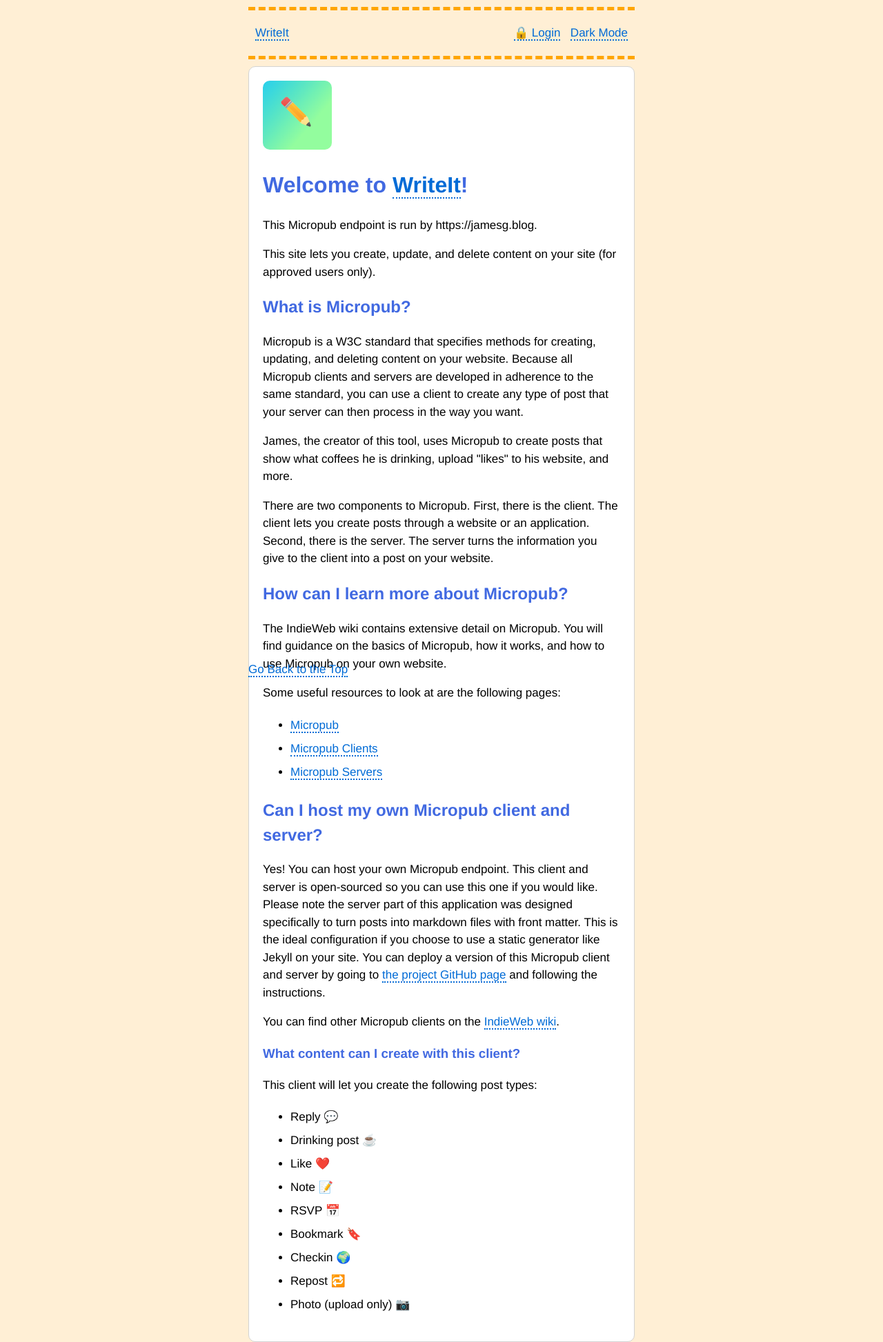
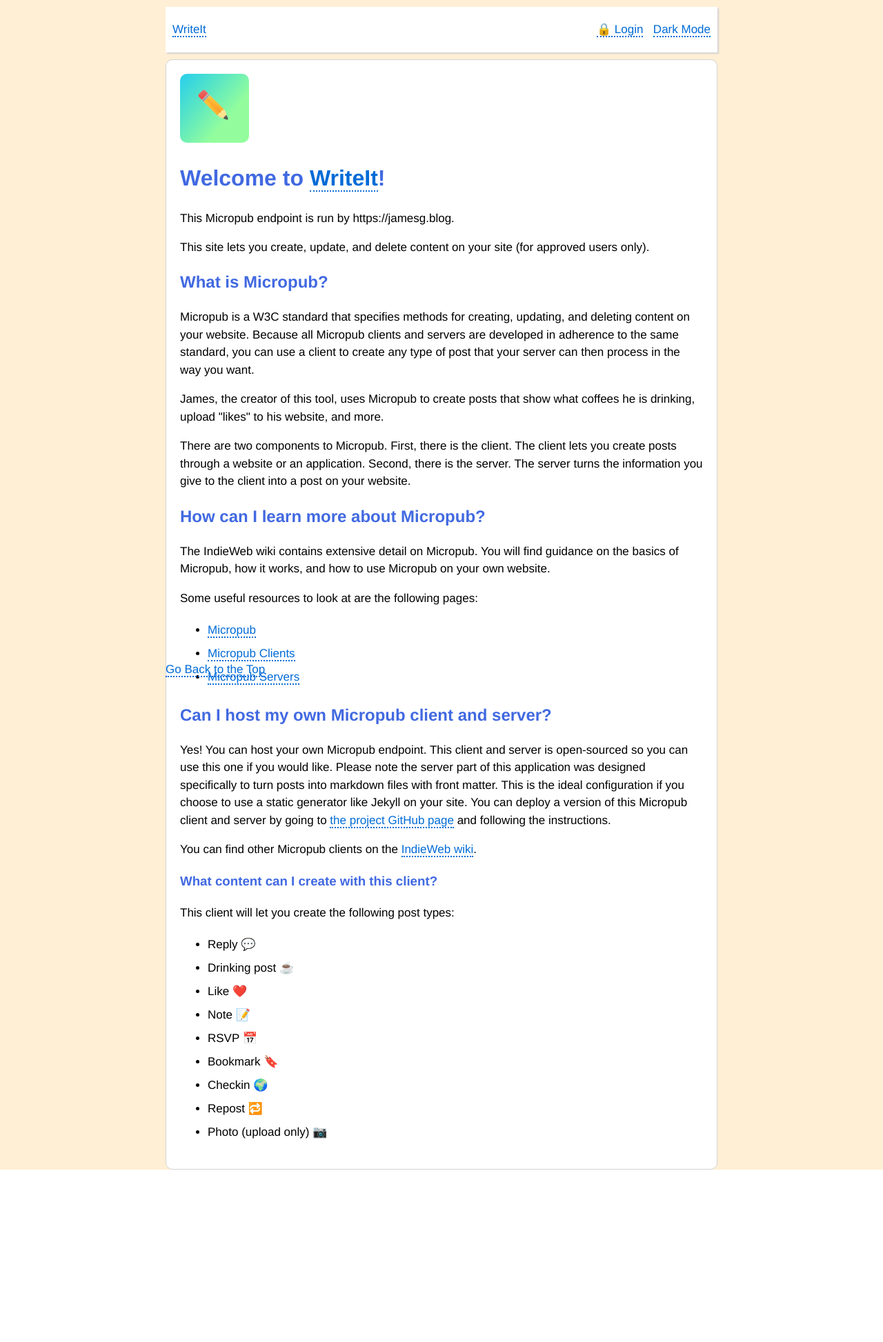
Before and after one commit to capjamesg/micropub, a Flask app: page / in a window 1280 px wide. Shown: the whole page at 69% size. After the commit the page ends 1696 px from the top, so only its background shows below. Run offline with Flask 2, Linux system fonts and the light colour scheme; some libraries are stand-ins or nearby versions.

Commit message:
style changes

```diff
--- a/client.py
+++ b/client.py
@@ -244,8 +244,6 @@ def create_post():
                 if check_for_alt_text and request.form.get("image_alt_text"):
                     data["properties"]["photo"][0]["alt"] = request.form.get("image_alt_text")
 
-            print(user, ENDPOINT_URL)
-
             if request.form.get("format") == "form_encoded":
                 form_encoded["h"] = "entry"
                 categories = []
@@ -262,8 +260,6 @@ def create_post():
                 response = http_request.json()["message"]
             except:
                 response = http_request.text
-
-            print(http_request.status_code)
 
             if http_request.status_code != 200 and http_request.status_code != 201:
                 flash("Error: " + str(response))
--- a/static/styles.css
+++ b/static/styles.css
@@ -9,7 +9,7 @@ html {
 	font-family: "Helvetica Neue", Helvetica, sans-serif;
 }
 main {
-	max-width: 35em;
+	max-width: 50em;;
 	margin: auto;
 	margin-top: 10px;
 }
@@ -43,8 +43,8 @@ button, .random_button {
 }
 nav, footer ul {
 	display: flex;
-	border-top: 5px #FFA500 dashed;
-	border-bottom: 5px #FFA500 dashed;
+	background-color: white;
+	box-shadow: 2px 2px 2px lightgrey;
 }
 nav ul li {
 	display: inline-block;
@@ -155,7 +155,7 @@ details {
 	border: 3px dashed orange;
 	display: block;
 	margin-bottom: 5px;
-	max-width: 35em;
+	max-width: 50em;;
 }
 details span {
 	border: 1px solid lightgray;
@@ -225,7 +225,7 @@ a:focus {
 	border-bottom: 2px dotted black;
 }
 .main_content_box {
-	max-width: 35em;
+	max-width: 50em;;
 	background-color: white;
 	border-radius: 10px;
 	border: 1px solid lightgray;
--- a/templates/base.html
+++ b/templates/base.html
@@ -1,7 +1,8 @@
-<!doctype html>
+<!DOCTYPE html>
 <html lang="en">
   <head>
     <meta charset="utf-8" />
+
     <title>{% if get_flashed_messages() %}{{ get_flashed_messages()[0] }} - {% endif %}{% if title %}{{ title }}{% else %}WriteIt{% endif %}</title>
 
     <meta name="description" content="WriteIt lets you post content on your website.">
@@ -9,6 +10,8 @@
     <meta name="og:description" content="WriteIt lets you post content on your website.">
 
     <meta name="og:site_name" content="WriteIt">
+
+    <link rel="manifest" href="/manifest.json">
 
     <link rel="stylesheet" href="{{ url_for('static', filename='styles.css') }}" />
 
@@ -26,9 +29,30 @@
 
     <link rel="apple-touch-icon" sizes="256x256" href="/static/icons/256.png">
 
+    <meta name="apple-touch-fullscreen" content="yes" />
+
     <meta name="apple-mobile-web-app-capable" content="yes">
 
-    <link rel="manifest" href="/manifest.json">
+    <meta name="apple-mobile-web-app-status-bar-style" content="default">
+
+    <meta name="apple-mobile-web-app-title" content="Cinnamon">
+
+    <!-- Twitter Card data -->
+    <meta name="twitter:card" content="summary_large_image">
+    <meta name="twitter:title" content="WriteIt">
+
+    <!-- Open Graph data -->
+    <meta property="og:title" content="Cinnamon">
+    <meta property="og:url" content="{{ config.get('URL') }}">
+    <meta property="og:site_name" content="WriteIt">
+
+    <link rel="stylesheet" href="{{ url_for('static', filename='styles.css') }}" />
+
+    <link rel="icon" href="{{ url_for('static', filename='favicon.ico') }}" />
+
+    <link rel="webmention" href="https://webmention.jamesg.blog/endpoint" />
+
+    <meta name="viewport" content="width=device-width, initial-scale=1" />
 
     <style id="darkmode" media="none">
       @media (prefers-color-scheme: dark) {
```
